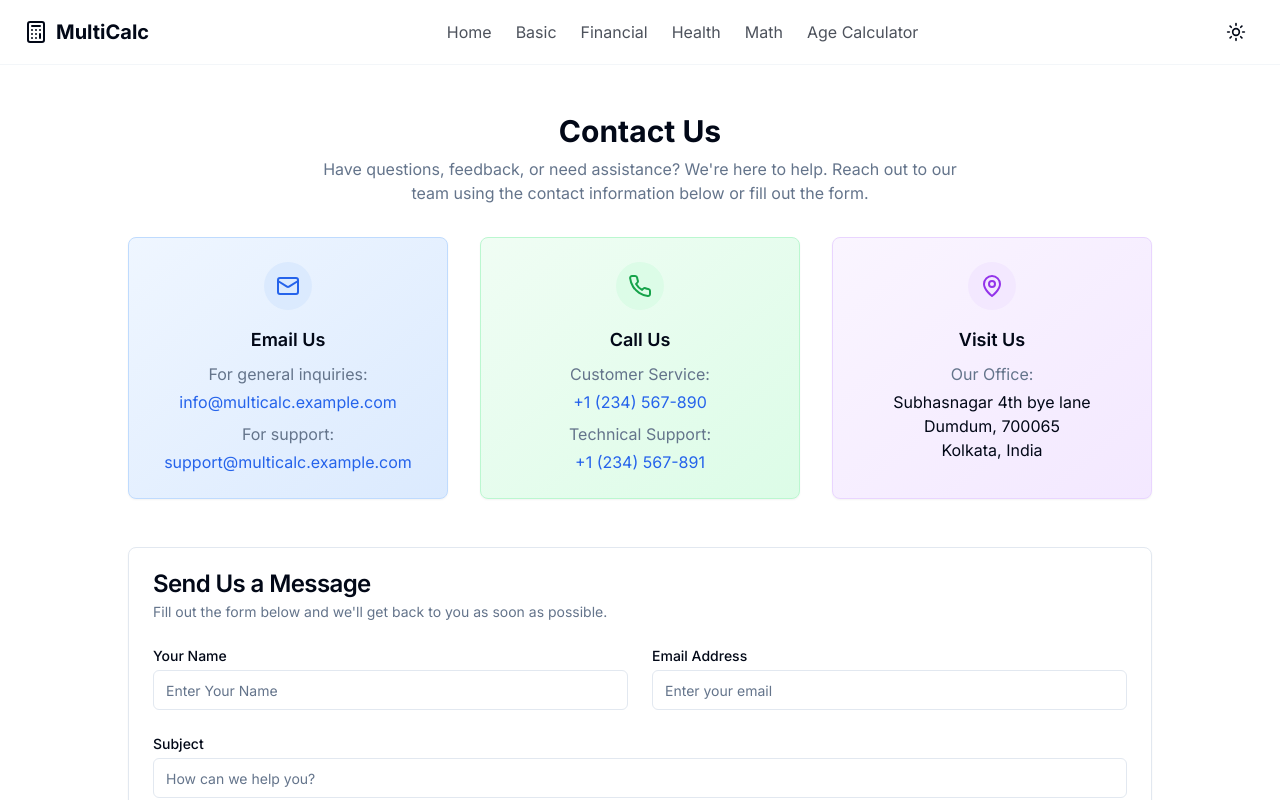
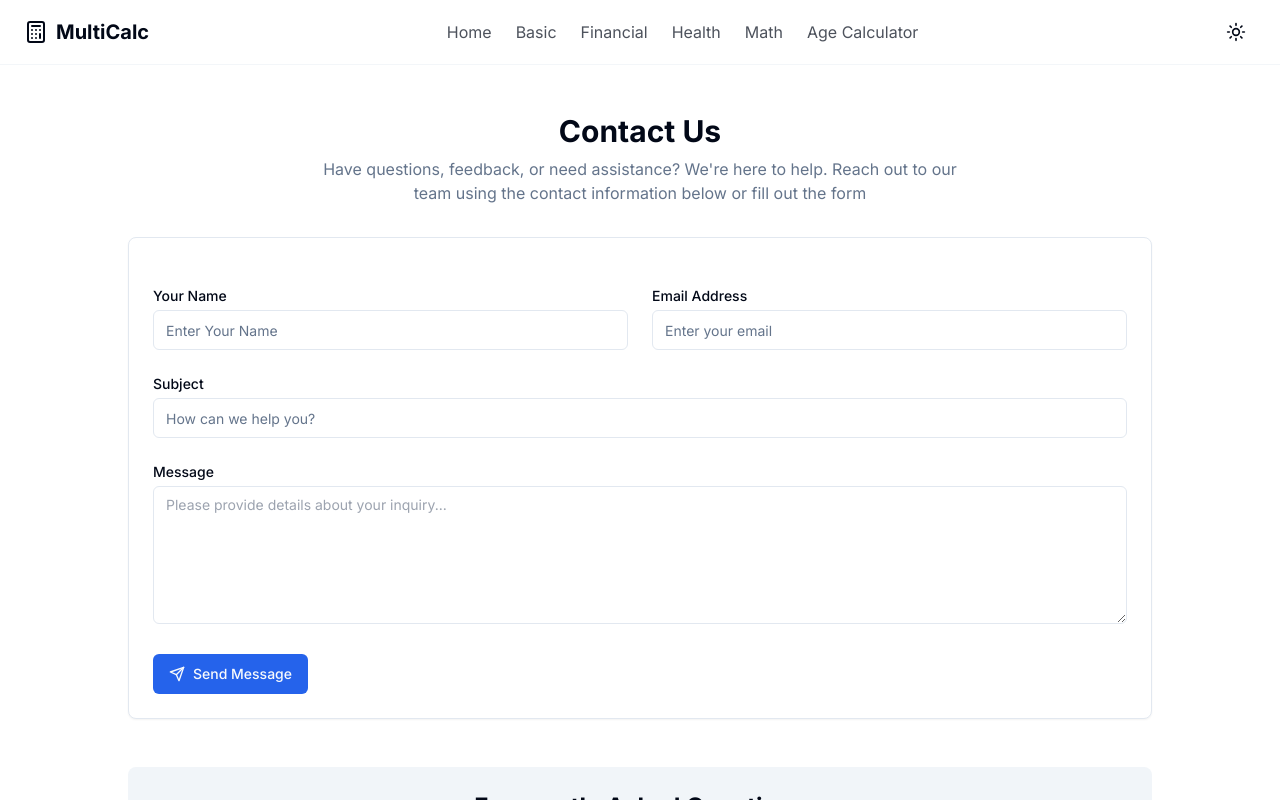
Before and after one commit to codewithdhruba01/MultiCalc, a React (Vite) app: page /contact in a window 1280 px wide. Shown: the top 800 px of the page. Built offline with nearby package versions, Linux system fonts and the light colour scheme.

Commit message:
add animation

```diff
--- a/src/components/calculators/PercentageCalculator.tsx
+++ b/src/components/calculators/PercentageCalculator.tsx
@@ -1,14 +1,20 @@
-import { useState } from 'react'
+import { useState, useEffect } from 'react'
 import { Button } from '../ui/Button'
 import { Card, CardContent, CardHeader, CardTitle, CardDescription } from '../ui/Card'
 import { Input } from '../ui/Input'
 import { Tabs, TabsList, TabsTrigger, TabsContent } from '../ui/Tabs'
+import AOS from 'aos'
+import 'aos/dist/aos.css'
 
 export default function PercentageCalculator() {
   // Basic percentage calculation
   const [percentValue, setPercentValue] = useState<string>('')
   const [ofValue, setOfValue] = useState<string>('')
   const [percentResult, setPercentResult] = useState<number | null>(null)
+
+  useEffect(() => {
+      AOS.init({ duration: 800, once: true })
+    }, [])
 
   // Percentage change calculation
   const [fromValue, setFromValue] = useState<string>('')
@@ -83,7 +89,7 @@ export default function PercentageCalculator() {
   }
 
   return (
-    <Card className="w-full max-w-md mx-auto">
+    <Card className="w-full max-w-md mx-auto" data-aos="zoom-in">
       <CardHeader>
         <CardTitle className="text-center">Percentage Calculator</CardTitle>
         <CardDescription className="text-center">
--- a/src/components/calculators/PriceToWeightConverter.tsx
+++ b/src/components/calculators/PriceToWeightConverter.tsx
@@ -74,7 +74,7 @@ export default function PriceToWeightConverter() {
             </div>
             <div>
               <label htmlFor="totalPrice" className="block text-sm font-medium mb-1">
-                Total Price (Taka)
+                Total Price
               </label>
               <Input
                 id="totalPrice"
--- a/src/components/calculators/ScientificCalculator.tsx
+++ b/src/components/calculators/ScientificCalculator.tsx
@@ -1,8 +1,10 @@
-import { useState } from 'react'
+import { useState, useEffect } from 'react'
 import { Button } from '../ui/Button'
 import { Card, CardContent, CardHeader, CardTitle } from '../ui/Card'
 import { evaluate } from 'mathjs'
 import { Tabs, TabsList, TabsTrigger, TabsContent } from '../ui/Tabs'
+import AOS from 'aos'
+import 'aos/dist/aos.css'
 
 export default function ScientificCalculator() {
   const [display, setDisplay] = useState('0')
@@ -11,6 +13,10 @@ export default function ScientificCalculator() {
   const [clearAll, setClearAll] = useState(true)
   const [history, setHistory] = useState<string[]>([])
   const [isRadians, setIsRadians] = useState(true)
+
+  useEffect(() => {
+        AOS.init({ duration: 800, once: true })
+      }, [])
 
   const handleDigit = (digit: string) => {
     if (waitingForOperand) {
@@ -161,7 +167,7 @@ export default function ScientificCalculator() {
   }
 
   return (
-    <Card className="w-full max-w-xl mx-auto">
+    <Card className="w-full max-w-xl mx-auto" data-aos="zoom-in">
       <CardHeader>
         <CardTitle className="text-center">Scientific Calculator</CardTitle>
       </CardHeader>
--- a/src/pages/Contact.tsx
+++ b/src/pages/Contact.tsx
@@ -3,10 +3,10 @@ import AOS from 'aos'
 import { useEffect } from 'react'
 import 'aos/dist/aos.css'
 import { Container } from '@/components/ui/Container'
-import { Card, CardContent, CardDescription, CardHeader, CardTitle } from '@/components/ui/Card'
+import { Card, CardContent, CardHeader } from '@/components/ui/Card'
 import { Button } from '@/components/ui/Button'
 import { Input } from '@/components/ui/Input'
-import { Mail, Phone, MapPin, Send, Check } from 'lucide-react'
+import { Send, Check } from 'lucide-react'
 
 export default function Contact() {
     useEffect(() => {
@@ -63,74 +63,13 @@ export default function Contact() {
           <div className="mb-8 text-center" data-aos="fade-up">
             <h1 className="text-3xl font-bold mb-2">Contact Us</h1>
             <p className="text-muted-foreground max-w-2xl mx-auto">
-              Have questions, feedback, or need assistance? We're here to help. Reach out to our team using the contact information below or fill out the form.
+              Have questions, feedback, or need assistance? We're here to help. Reach out to our team using the contact information below or fill out the form
             </p>
-          </div>
-
-          <div className="grid grid-cols-1 md:grid-cols-3 gap-8 mb-12" data-aos="fade-up">
-            <Card className="bg-gradient-to-br from-blue-50 to-blue-100 dark:from-blue-950 dark:to-blue-900 border-blue-200 dark:border-blue-800">
-              <CardContent className="pt-6">
-                <div className="flex flex-col items-center text-center">
-                  <div className="bg-blue-100 dark:bg-blue-800 p-3 rounded-full mb-4">
-                    <Mail className="h-6 w-6 text-blue-600 dark:text-blue-300" />
-                  </div>
-                  <h3 className="text-lg font-semibold mb-2">Email Us</h3>
-                  <p className="text-muted-foreground mb-1">For general inquiries:</p>
-                  <a href="mailto:info@multicalc.example.com" className="text-primary hover:underline">
-                    info@multicalc.example.com
-                  </a>
-                  <p className="text-muted-foreground mt-2 mb-1">For support:</p>
-                  <a href="mailto:support@multicalc.example.com" className="text-primary hover:underline">
-                    support@multicalc.example.com
-                  </a>
-                </div>
-              </CardContent>
-            </Card>
-
-            <Card className="bg-gradient-to-br from-green-50 to-green-100 dark:from-green-950 dark:to-green-900 border-green-200 dark:border-green-800">
-              <CardContent className="pt-6">
-                <div className="flex flex-col items-center text-center">
-                  <div className="bg-green-100 dark:bg-green-800 p-3 rounded-full mb-4">
-                    <Phone className="h-6 w-6 text-green-600 dark:text-green-300" />
-                  </div>
-                  <h3 className="text-lg font-semibold mb-2">Call Us</h3>
-                  <p className="text-muted-foreground mb-1">Customer Service:</p>
-                  <a href="tel:+1234567890" className="text-primary hover:underline">
-                    +1 (234) 567-890
-                  </a>
-                  <p className="text-muted-foreground mt-2 mb-1">Technical Support:</p>
-                  <a href="tel:+1234567891" className="text-primary hover:underline">
-                    +1 (234) 567-891
-                  </a>
-                </div>
-              </CardContent>
-            </Card>
-
-            <Card className="bg-gradient-to-br from-purple-50 to-purple-100 dark:from-purple-950 dark:to-purple-900 border-purple-200 dark:border-purple-800">
-              <CardContent className="pt-6">
-                <div className="flex flex-col items-center text-center">
-                  <div className="bg-purple-100 dark:bg-purple-800 p-3 rounded-full mb-4">
-                    <MapPin className="h-6 w-6 text-purple-600 dark:text-purple-300" />
-                  </div>
-                  <h3 className="text-lg font-semibold mb-2">Visit Us</h3>
-                  <p className="text-muted-foreground mb-1">Our Office:</p>
-                  <address className="not-italic text-center">
-                    Subhasnagar
-                    4th bye lane<br />
-                    Dumdum, 700065<br />
-                    Kolkata, India
-                  </address>
-                </div>
-              </CardContent>
-            </Card>
           </div>
 
           <Card className="mb-12" data-aos="fade-up">
             <CardHeader>
-              <CardTitle>Send Us a Message</CardTitle>
-              <CardDescription>
-                Fill out the form below and we'll get back to you as soon as possible.
-              </CardDescription>
+
             </CardHeader>
             <CardContent>
               {isSubmitted ? (
@@ -246,7 +185,7 @@ export default function Contact() {
             <h2 className="text-2xl font-bold mb-4 text-center">Frequently Asked Questions</h2>
             <div className="grid grid-cols-1 md:grid-cols-2 gap-6">
               <div>
-                <h3 className="text-lg font-semibold mb-2">Are all calculators free to use?</h3>
+                <h3 className="text-lg font-semibold mb-2">Are all calculators free to use</h3>
                 <p className="text-muted-foreground">
                   Yes, all calculators on our website are completely free to use with no hidden charges or subscription fees.
                 </p>
```
